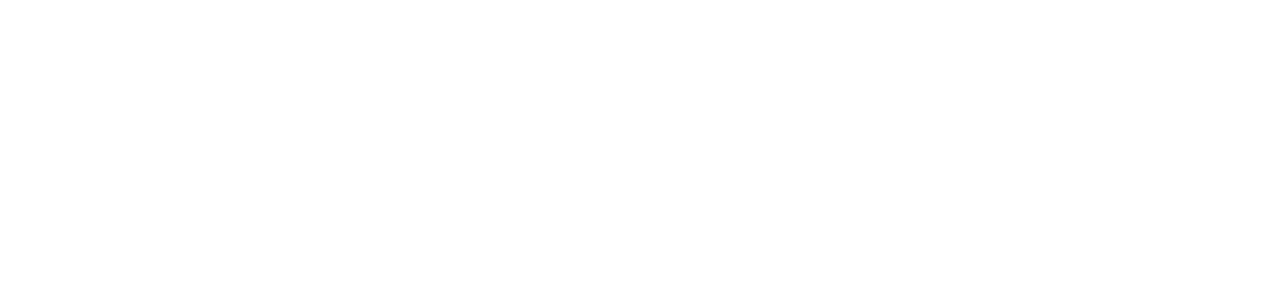
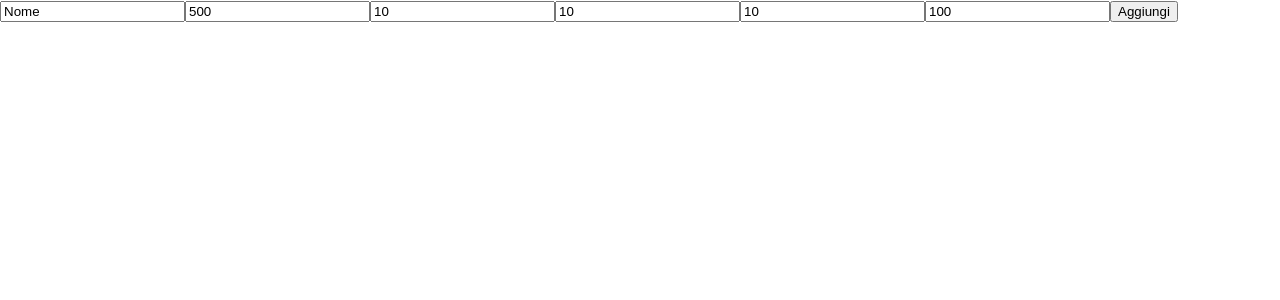
Before and after one commit to Tarzanell/Seeandchat, a React (Create React App) app in the folder seeandchat-client/: page /new-character in a window 1280 px wide. Before the commit this address had no page. Shown: the top 300 px of the page. Built offline with nearby package versions, Linux system fonts and the light colour scheme.

Commit message:
Login, registrazione, dettagli funzionanti.

```diff
--- a/seeandchat-client/src/App.js
+++ b/seeandchat-client/src/App.js
@@ -4,6 +4,7 @@ import Login from "./pages/Login";
 import Register from "./pages/Register";
 import Characters from "./pages/Characters";
 import CharacterDetails from "./pages/CharacterDetails";
+import NewCharacter from "./pages/NewCharacter";
 
 function App() {
   return (
@@ -13,6 +14,7 @@ function App() {
         <Route path="/login" element={<Login />} />
         <Route path="/register" element={<Register />} />
         <Route path="/characters" element={<Characters />} />
+        <Route path="/new-character" element={<NewCharacter />} />
         <Route path="/character/:id" element={<CharacterDetails />} />
       </Routes>
     </Router>
--- a/seeandchat-client/src/pages/Characters.js
+++ b/seeandchat-client/src/pages/Characters.js
@@ -25,6 +25,7 @@ function Characters() {
   return (
     <div>
       <h2>Seleziona un personaggio</h2>
+      {characters.length > 0 ? (
         <ul>
           {characters.map((char) => (
             <li key={char.id} onClick={() => navigate(`/character/${char.id}`)}>
@@ -32,6 +33,12 @@ function Characters() {
             </li>
           ))}
         </ul>
+      ) : (
+        <p>Nessun personaggio trovato.</p>
+      )}
+
+      {/* 🔹 Tasto per creare un nuovo personaggio */}
+      <button onClick={() => navigate("/new-character")}>Nuovo Personaggio</button>
     </div>
   );
 }
--- a/seeandchat-client/src/pages/NewCharacter.js
+++ b/seeandchat-client/src/pages/NewCharacter.js
@@ -1,14 +1,16 @@
 import { useState } from "react";
+import { useNavigate } from "react-router-dom";
 
 function AddCharacter({ onCharacterAdded }) {
   const [formData, setFormData] = useState({
-    nome: "",
+    nome: "Nome",
     velocita: 500,
     forza: 10,
     destrezza: 10,
     costituzione: 10,
     punti_vita: 100,
   });
+  const navigate = useNavigate();
 
   const handleChange = (e) => {
     const { name, value } = e.target;
@@ -18,6 +20,13 @@ function AddCharacter({ onCharacterAdded }) {
     if (["forza", "destrezza", "costituzione"].includes(name) && newValue > 15) {
       newValue = 15;
     }
+
+    setFormData((prev) => ({ ...prev, [name]: newValue }));
+  };
+
+  const handleNameChange = (e) => {
+    const { name, value } = e.target;
+    let newValue = value;
 
     setFormData((prev) => ({ ...prev, [name]: newValue }));
   };
@@ -37,7 +46,11 @@ function AddCharacter({ onCharacterAdded }) {
 
     if (response.ok) {
       alert("Personaggio aggiunto!");
-      onCharacterAdded(); // Aggiorna la lista
+      navigate("/characters");
+      //navigate("/characters")
+      if (onCharacterAdded) {
+        onCharacterAdded();
+      } // Aggiorna la lista
     } else {
       alert("Errore nell'aggiunta del personaggio.");
     }
@@ -45,7 +58,7 @@ function AddCharacter({ onCharacterAdded }) {
 
   return (
     <form onSubmit={handleSubmit}>
-      <input type="text" name="nome" placeholder="Nome" value={formData.nome} onChange={handleChange} required />
+      <input type="text" name="nome" placeholder="Nome" value={formData.nome} onChange={handleNameChange} required />
       <input type="number" name="velocita" placeholder="Velocità" value={formData.velocita} onChange={handleChange} required />
       <input type="number" name="forza" placeholder="Forza (max 15)" value={formData.forza} onChange={handleChange} required />
       <input type="number" name="destrezza" placeholder="Destrezza (max 15)" value={formData.destrezza} onChange={handleChange} required />
```
Lines whose indentation alone changed are shown as unchanged.
